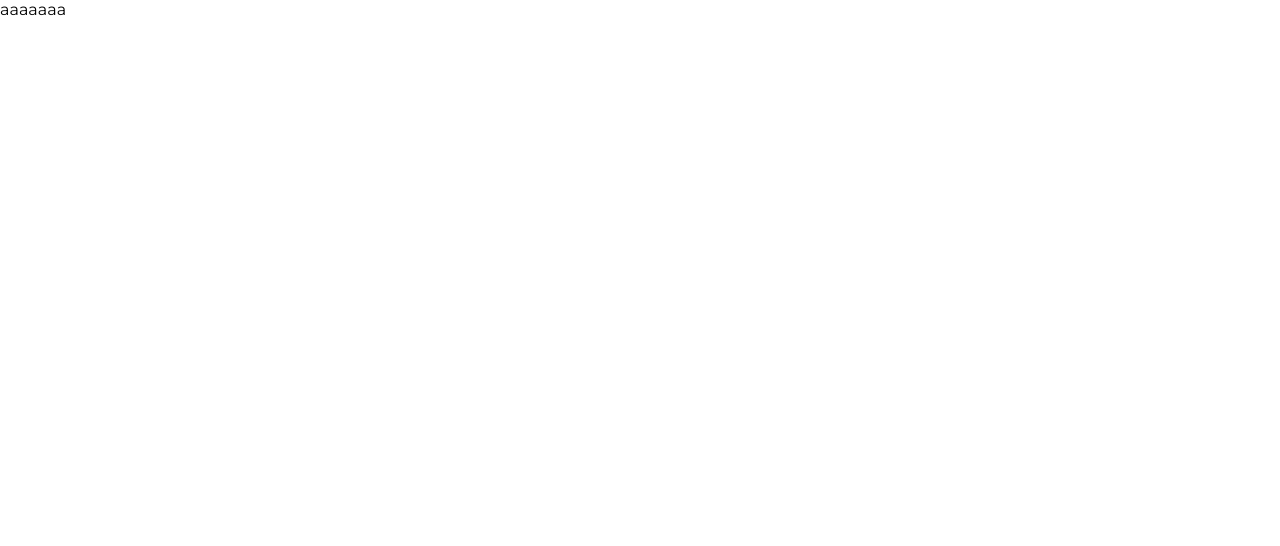
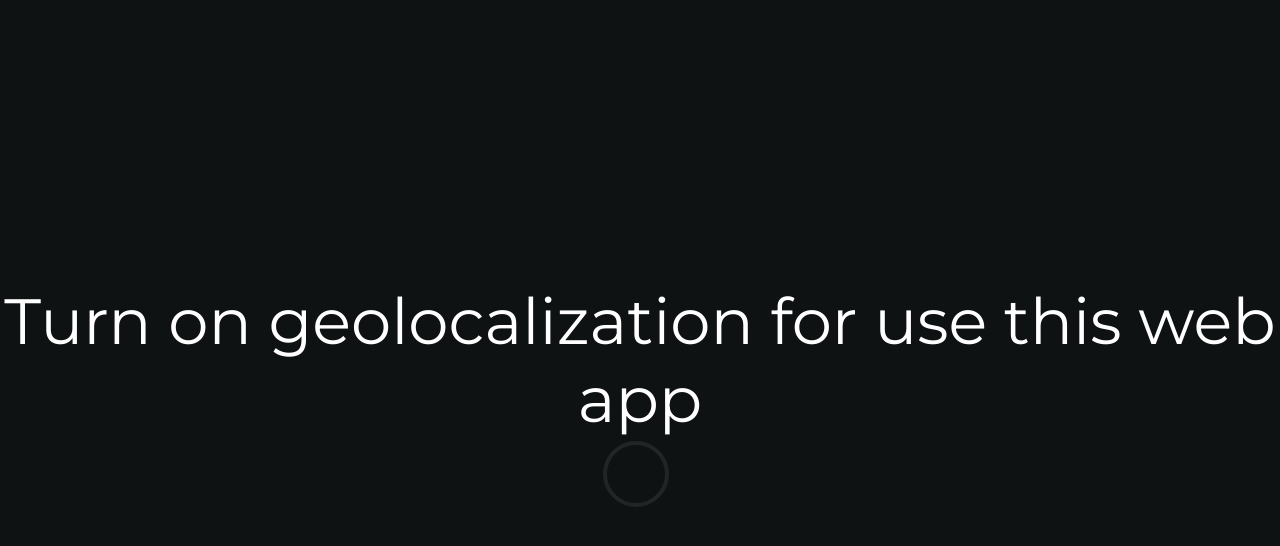
Before and after one commit to JoaoVictor6/weather-view, a React (Create React App) app: page / in a window 1280 px wide. Shown: the top 546 px of the page. Built offline with nearby package versions, Linux system fonts and the light colour scheme; no server answers.

Commit message:
get coords and verify if user turn on geolocalization

```diff
--- a/src/App.tsx
+++ b/src/App.tsx
@@ -1,7 +1,35 @@
+import { useEffect, useState } from 'react';
+import { ContainerIfNotPermission } from './styles/pages/app';
+
+type CoordsType = {
+  latitude: number
+  longitude: number
+}
+
 function App() {
+  const [coords, setCoords] = useState < CoordsType|null >(null);
+  useEffect(() => {
+    if ('geolocation' in navigator) {
+      navigator.geolocation.getCurrentPosition((position) => {
+        setCoords({
+          latitude: position.coords.latitude,
+          longitude: position.coords.longitude,
+        });
+      });
+    }
+  }, []);
   return (
     <div>
-      aaaaaaa
+      {coords === null ? (
+        <ContainerIfNotPermission>
+          <div className="content">
+            <h1>Turn on geolocalization for use this web app</h1>
+            <div className="load"><div /></div>
+          </div>
+        </ContainerIfNotPermission>
+      ) : (
+        <div>aaaaaaaaaaaaaa</div>
+      )}
     </div>
   );
 }
```
